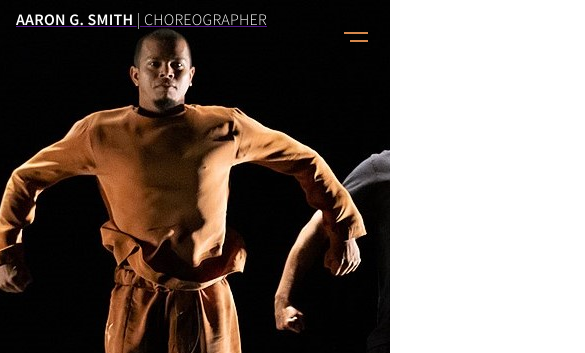
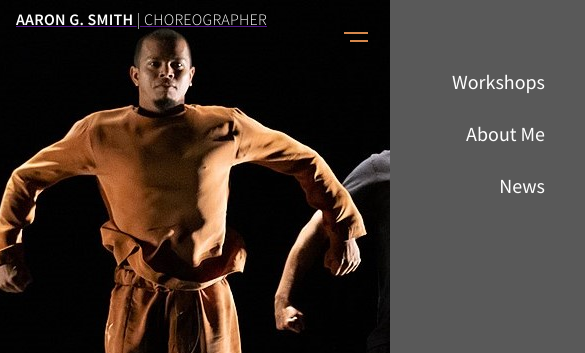
Before and after one commit to TupiC/cms-static-site, a website: page src/index.html in a window 390 px wide. Shown: the top 353 px of the page, 585 px wide, since content can reach past the window. Drawn offline with nearby package versions, Linux system fonts and the light colour scheme; files that its build step writes are made by us from their sources; files whose address does not match are found by name.

Commit message:
Hamburger fix

```diff
--- a/src/index.html
+++ b/src/index.html
@@ -29,7 +29,7 @@
                 <div class="line-1"></div>
                 <div class="line-2"></div>
             </button>
-            <ul class="menu">
+            <ul class="menu hamburgerStatic">
                 <li><a class="menuItem" href="#workshops">Workshops</a></li>
                 <li><a class="menuItem" href="#about">About Me</a></li>
                 <li><a class="menuItem" href="#news">News</a></li>
--- a/src/sass/global.scss
+++ b/src/sass/global.scss
@@ -6,6 +6,7 @@
 
 html {
   font-family: "Source Sans Pro";
+  scroll-behavior: smooth;
 }
 
 .super-headline {
--- a/src/sass/hamburger.scss
+++ b/src/sass/mobile/hamburger-mobile.scss
@@ -1,10 +1,10 @@
 @include breakpoint(0, $mobile) {
 
-    .hamburgerContainer {
+    .hamburgerStatic {
         width: 50%;
         background-color: $grey;
         position: absolute;
-        height: 100vh;
+        height: 100%;
         top: 0;
         right: 0;
         display: flex;
@@ -15,7 +15,6 @@
         z-index: 10;
 
         li {
-            font-family: "Source Sans Pro";
             margin-top: 2rem;
 
             a {
--- a/src/sass/style.scss
+++ b/src/sass/style.scss
@@ -3,8 +3,8 @@
 @import "fonts";
 @import "base";
 @import "global";
-@import "hamburger";
 @import "mainnav";
+@import "mobile/hamburger-mobile";
 @import "mobile/header-mobile";
 @import "mobile/mainnav-mobile";
 @import "mobile/workshops-mobile";
```
Also changed, not shown: src/js/lib/mainnav.js (+6 -4 lines), dist/index.html, dist/main.js, dist/style.css, 1 other file.
